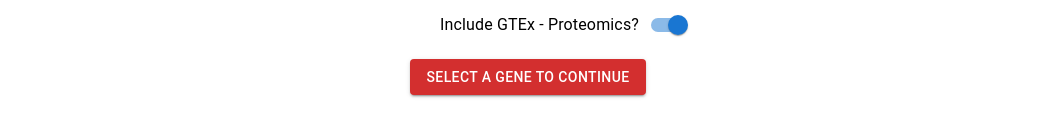
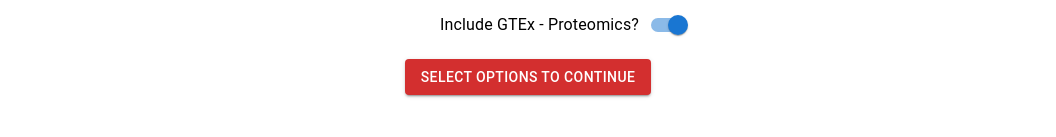
Before and after one commit to MaayanLab/GeneRanger, a Next.js app: page / in a window 1280 px wide. Shown: the part 579-716 px from the top of the page, without its empty margins (112-1168 px from the left). Built offline with nearby package versions, Linux system fonts and the light colour scheme.

Commit message:
User cannot click submit unless at least one database is selected

```diff
--- a/pages/index.js
+++ b/pages/index.js
@@ -64,7 +64,7 @@
 
       <div style={{textAlign: 'center'}}>
         {
-          gene != null ?
+          (gene != null) && !(databases.every(e => e === false)) ?
             <Link
             href={{
               pathname: "gene/[gene]",
@@ -75,7 +75,7 @@
             <Button variant="contained" color="primary">Submit</Button>
           </Link>
           :
-          <Button variant="contained" color="error">Select a gene to continue</Button>
+          <Button variant="contained" color="error">Select options to continue</Button>
         }
 
       </div>
```
